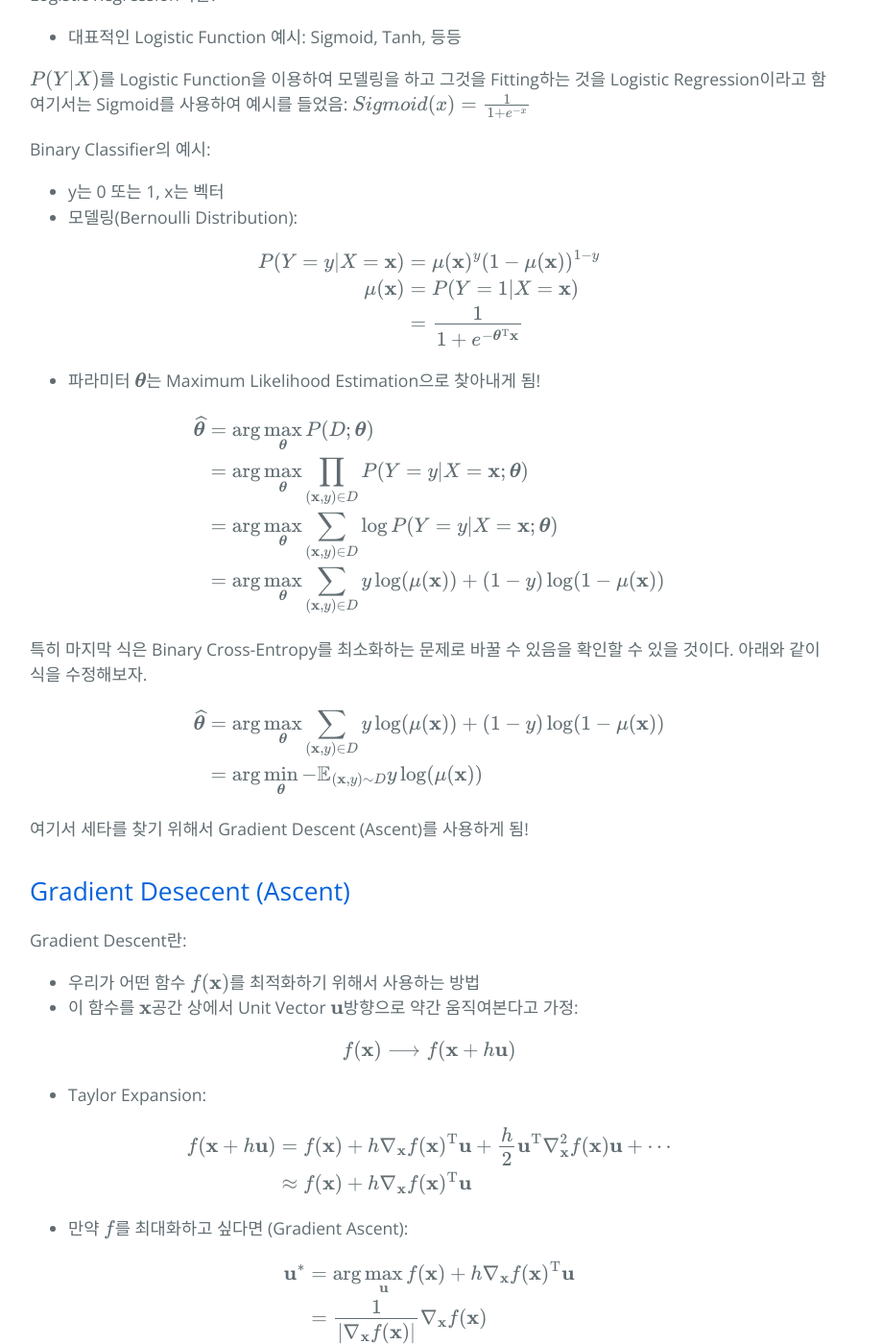
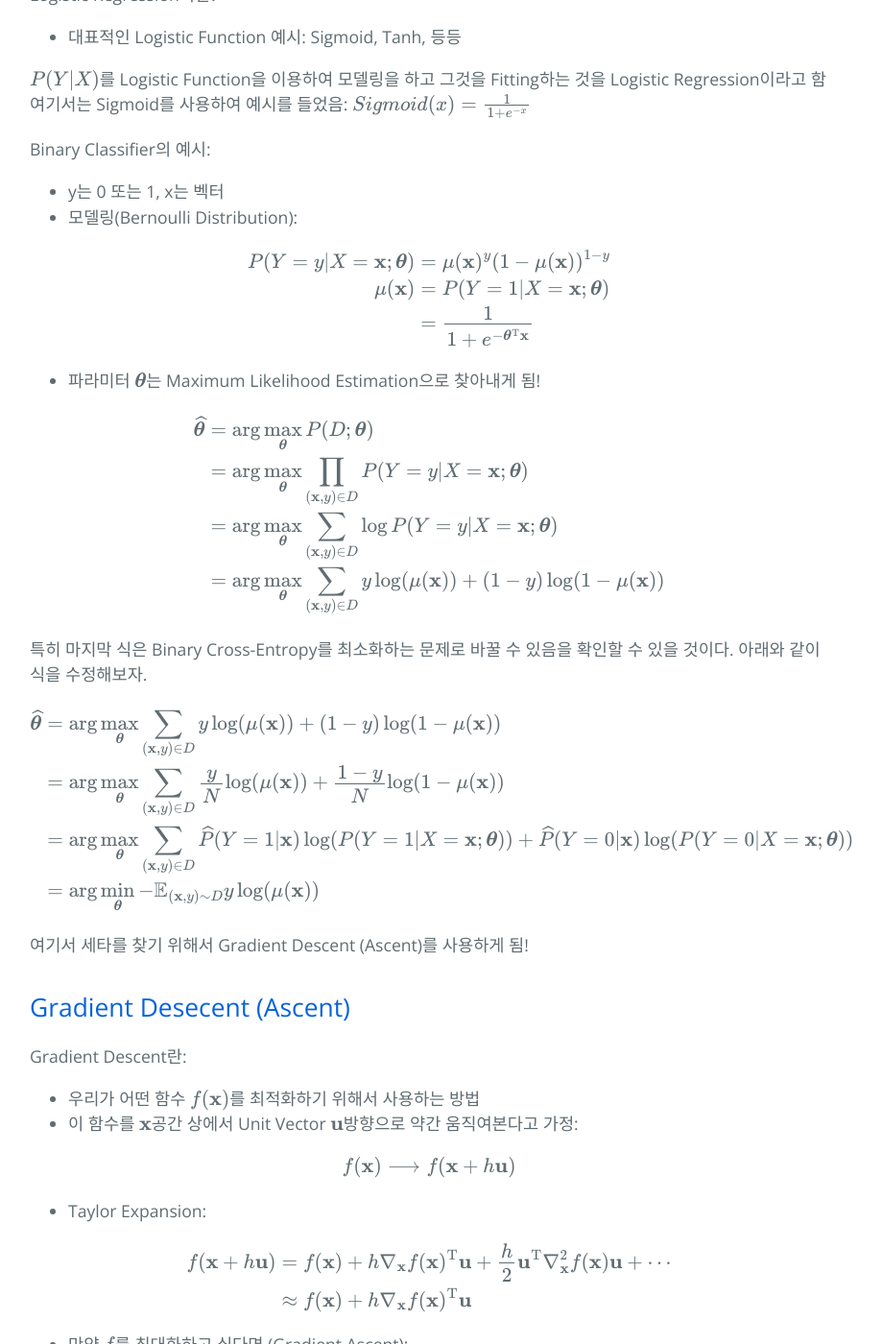
Before and after one commit to hcnoh/hcnoh.github.io, a Jekyll site: the page built from _posts/2019-04-25-logistic-regression-and-naive-bayes.md, in a window 1280 px wide and 1400 px high, scrolled down 1011 px. Shown: the whole window at 96% size, without its empty margins (193-1112 px from the left). Built offline with Jekyll 4.4.1, drawn with Linux system fonts in a browser that asks for light colours; formulas are drawn with MathJax 3; comment, search, counter and statistics services are not loaded.

Commit message:
Update 2019-04-25-logistic-regression-and-naive-bayes.md

```diff
--- a/_posts/2019-04-25-logistic-regression-and-naive-bayes.md
+++ b/_posts/2019-04-25-logistic-regression-and-naive-bayes.md
@@ -37,8 +37,8 @@ Binary Classifier의 예시:
 
 $$
 \begin{align*}
-P(Y=y\vert X=\mathbf{x}) & = \mu(\mathbf{x})^y(1−\mu(\mathbf{x}))^{1−y} \\
-\mu(\mathbf{x}) & = P(Y=1\vert X=\mathbf{x})\\
+P(Y=y\vert X=\mathbf{x};\boldsymbol{\theta}) & = \mu(\mathbf{x})^y(1−\mu(\mathbf{x}))^{1−y} \\
+\mu(\mathbf{x}) & = P(Y=1\vert X=\mathbf{x};\boldsymbol{\theta})\\
 & = \frac{1}{1+e^{−\boldsymbol{\theta}^{\text{T}}\mathbf{x}}}
 \end{align*}
 $$
@@ -59,6 +59,8 @@ $$
 $$
 \begin{align*}
 \widehat{\boldsymbol{\theta}} & = \arg \max_{\boldsymbol{\theta}} \sum_{(\mathbf{x}, y) \in D} y\log(\mu(\mathbf{x})) + (1-y)\log(1-\mu(\mathbf{x})) \\
+& = \arg \max_{\boldsymbol{\theta}} \sum_{(\mathbf{x}, y) \in D} \frac{y}{N}\log(\mu(\mathbf{x})) + \frac{1-y}{N}\log(1-\mu(\mathbf{x})) \\
+& = \arg \max_{\boldsymbol{\theta}} \sum_{(\mathbf{x}, y) \in D} \widehat{P}(Y=1\vert \mathbf{x})\log(P(Y=1\vert X=\mathbf{x};\boldsymbol{\theta})) + \widehat{P}(Y=0 \vert \mathbf{x})\log(P(Y=0\vert X=\mathbf{x};\boldsymbol{\theta})) \\
 & = \arg \min_{\boldsymbol{\theta}} -\mathbb{E}_{(\mathbf{x},y)\sim D}y \log(\mu(\mathbf{x}))
 \end{align*}
 $$
```
